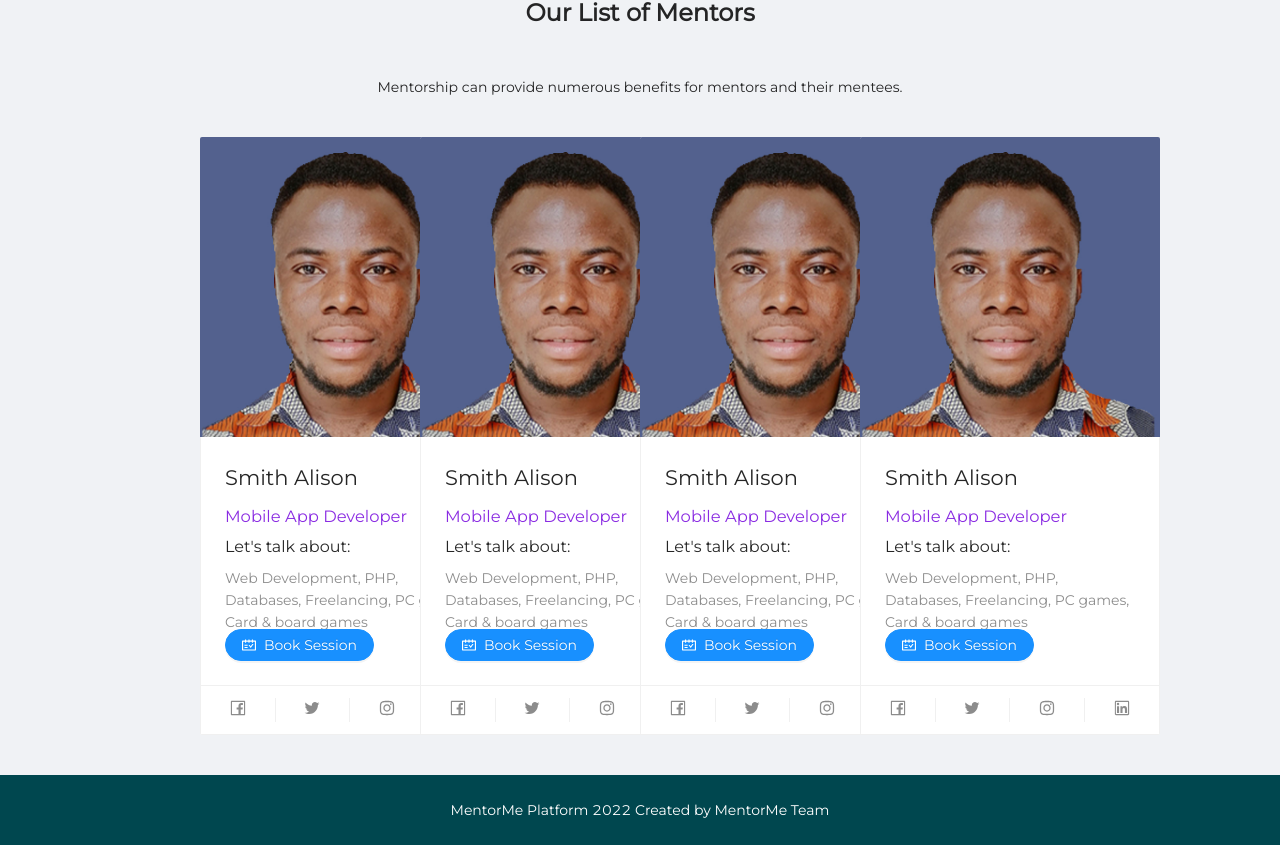
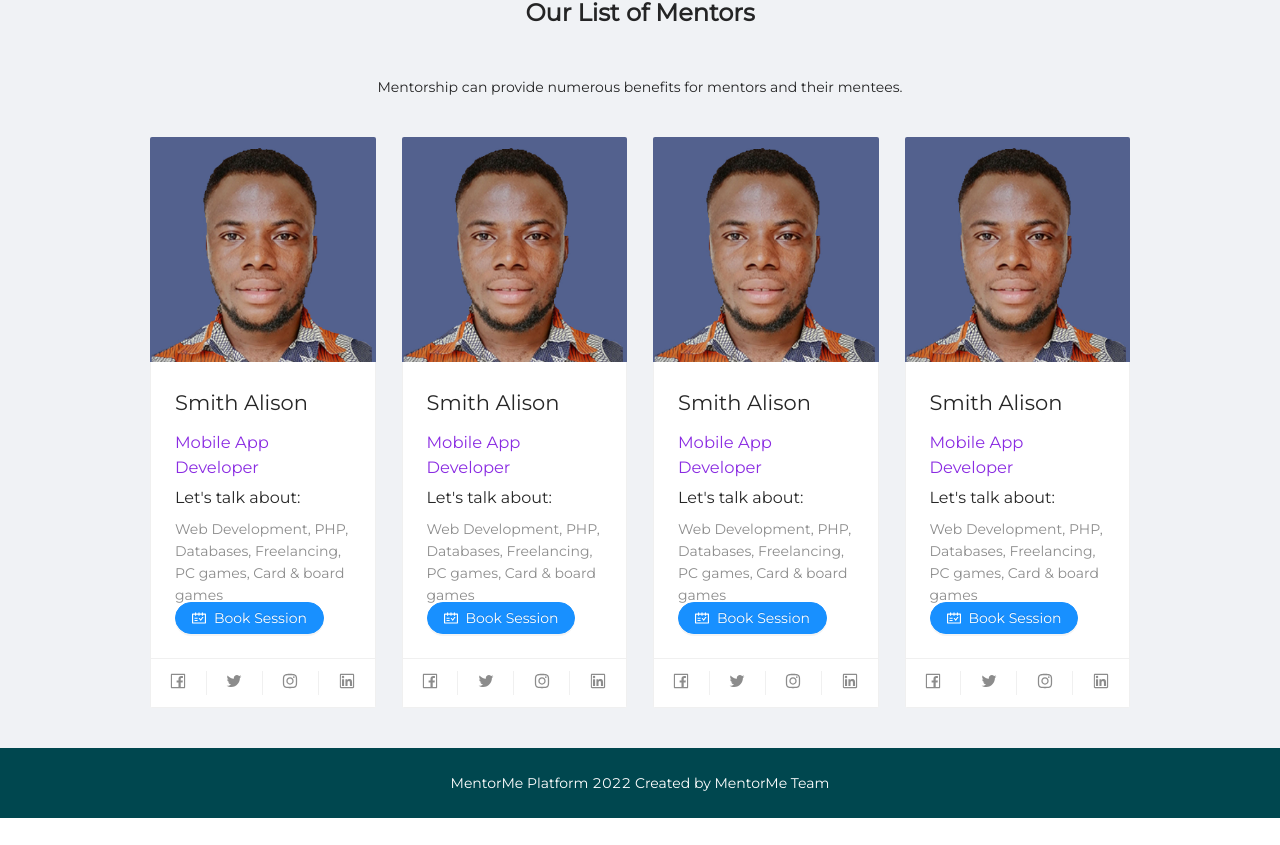
Before and after one commit to bayorwor/mentorme.app, a React (Create React App) app: page / in a window 1280 px wide. Shown: the part 552-1397 px from the top of the page. After the commit the page ends 1370 px from the top, so only its background shows below. Built offline with nearby package versions, Linux system fonts and the light colour scheme.

Commit message:
added carousel

```diff
--- a/src/components/ContactHeader.js
+++ b/src/components/ContactHeader.js
@@ -31,6 +31,10 @@ const ContactHeader = () => {
             </Button>
           </>
         ) : (
+          <Space size="middle">
+            <Button type="secondary" icon={<DownOutlined />}>
+              Become A Mentor
+            </Button>
             <Dropdown
               key="2"
               overlay={
@@ -55,6 +59,7 @@ const ContactHeader = () => {
                 <DownOutlined />
               </Space>
             </Dropdown>
+          </Space>
         ),
       ]}
     />
--- a/src/components/mentors/MentorsCard.js
+++ b/src/components/mentors/MentorsCard.js
@@ -14,7 +14,7 @@ const MentorsCard = ({ data }) => {
   return (
     <Card
       hoverable
-      style={{ width: 300 }}
+      // style={{ width: 300 }}
       cover={<img alt="example" src={data.img} />}
       actions={[
         <FacebookOutlined key="setting" />,
--- a/src/components/teams/TeamCard.js
+++ b/src/components/teams/TeamCard.js
@@ -15,7 +15,7 @@ const TeamCard = ({ data }) => {
       <Card
         hoverable
         style={{
-          width: 300,
+          // width: 300,
           margin: "auto",
           marginTop: "20px",
         }}
--- a/src/index.css
+++ b/src/index.css
@@ -7,18 +7,9 @@
     font-family: 'Montserrat', sans-serif;
 }
 
-/* .form-container {
-  display: flex;
-  height: 100vh;
-  flex-direction: column;
-  justify-content: center;
-  padding: 30px;
-  align-items: center;
-} */
-
 .site-layout-content {
   min-height: 280px;
-  padding:10px 150px;
+  padding:10px 100px;
   /* background: #fff; */
 }
 
--- a/src/screens/Team.js
+++ b/src/screens/Team.js
@@ -15,7 +15,7 @@ const Team = () => {
         ensure that they are collectively productive and drive the company
         forward? Here are a few qualities that a successful team possesses.
       </p>
-      <Row align="center">
+      <Row gutter={[16, 16]} align="center">
         <Col span={6}>
           <TeamCard
             data={{
--- a/src/screens/mentors/MentorsList.js
+++ b/src/screens/mentors/MentorsList.js
@@ -9,7 +9,7 @@ const MentorsList = () => {
       <h4 className="p-3">
         Mentorship can provide numerous benefits for mentors and their mentees.
       </h4>
-      <Row align="center" data-aos="fade-up">
+      <Row gutter={[26, 26]} align="center" data-aos="fade-up">
         <Col span={6}>
           <MentorsCard
             data={{
```
Also changed, not shown: 1 other file (tests, documents, lock files or other folders). Lines whose indentation alone changed are shown as unchanged.
